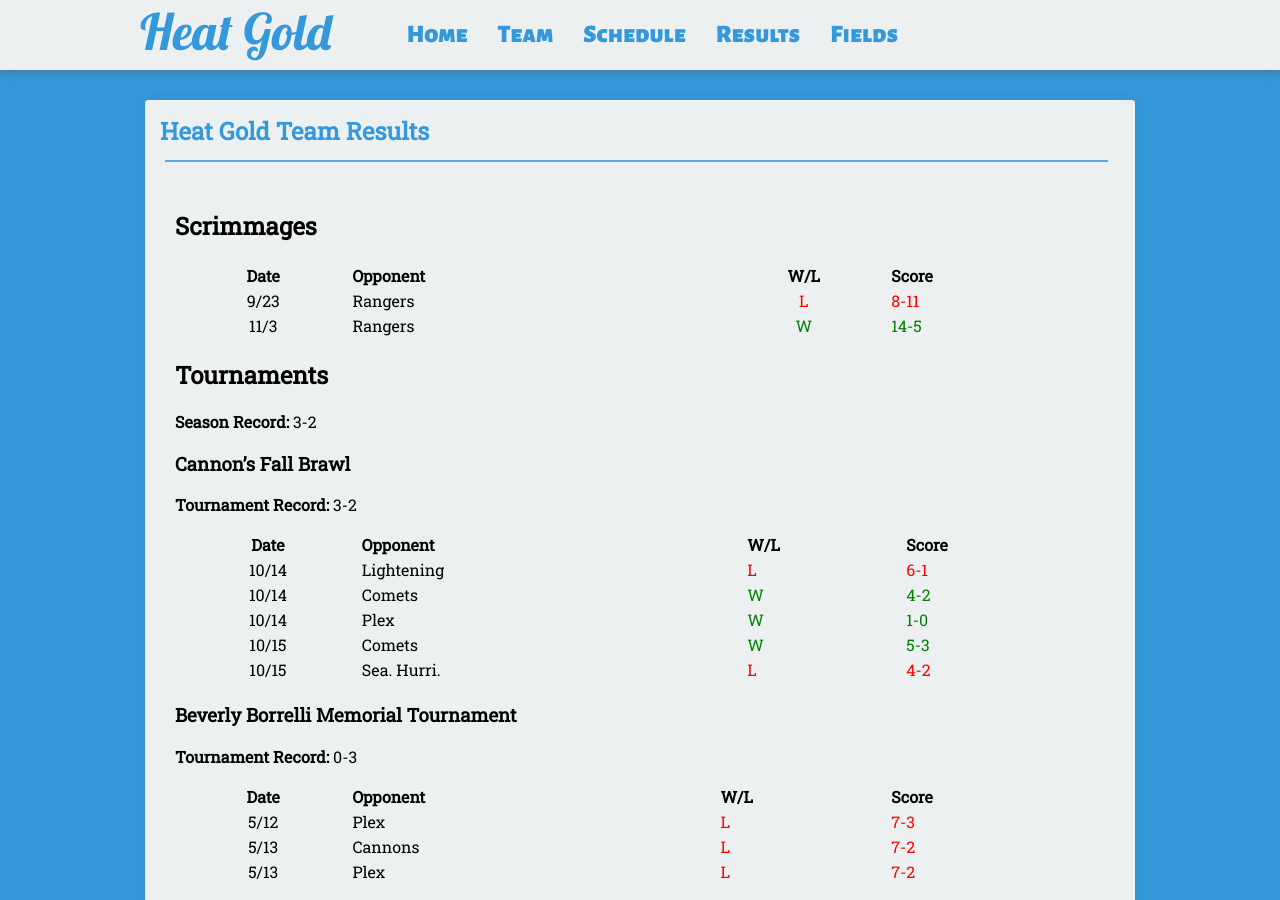
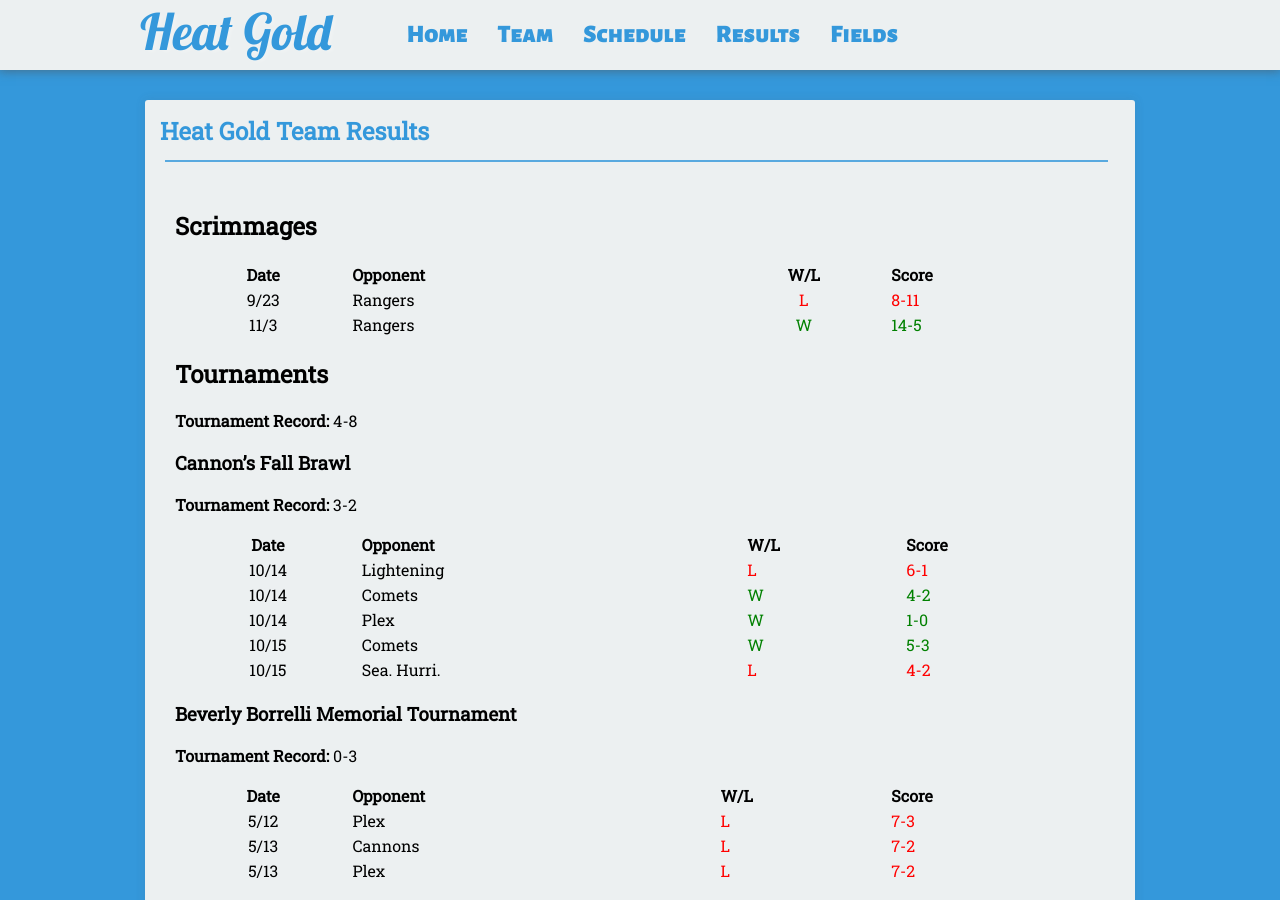
Before and after one commit to seanmerrow/ecf, a Jekyll site: the page built from results/index.md, in a window 1280 px wide and 900 px high. Built offline with Jekyll 4.4.1, drawn with Linux system fonts in a browser that asks for light colours; nearby versions of some CDN libraries.

Commit message:
Update index.md

```diff
--- a/results/index.md
+++ b/results/index.md
@@ -15,7 +15,7 @@ permalink: /results/
 
 ## Tournaments
 
-**Season Record:** 3-2
+**Tournament Record:** 4-8
 
 ### Cannon's Fall Brawl
 
```
